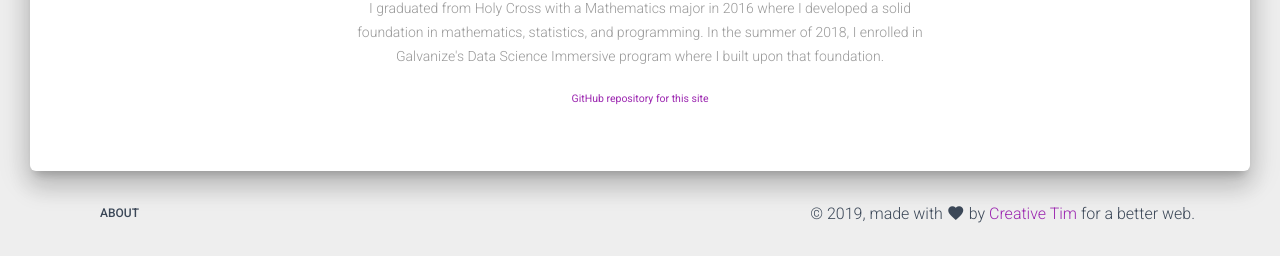
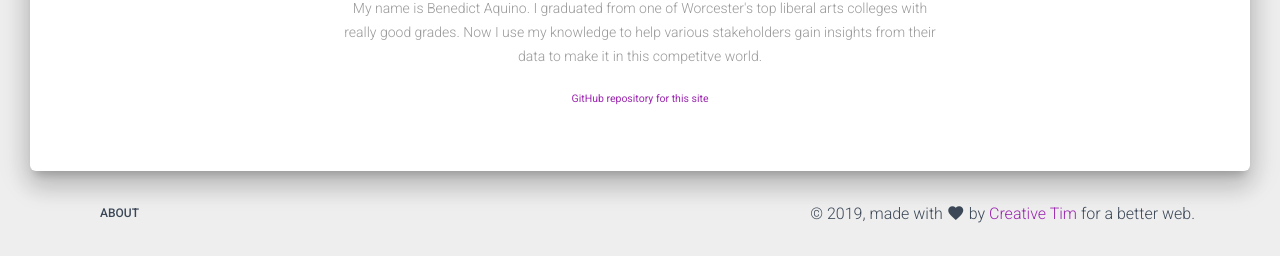
Before and after one commit to benedictaquino/benedict-aquino, a Flask app: page /about in a window 1280 px wide. Shown: the part 639-895 px from the top of the page. Run offline with Flask 3, Linux system fonts and the light colour scheme; parts of the project's set-up code (start-up, migrations or seed data) failed here and were passed over; some libraries are stand-ins or nearby versions.

Commit message:
updated about me page

```diff
--- a/app/templates/about.html
+++ b/app/templates/about.html
@@ -42,11 +42,7 @@
                 </div>
             </div>
             <div class="description text-center">
-                <p>
-                    I graduated from Holy Cross with a Mathematics major in 2016 where I developed a solid foundation in
-                    mathematics, statistics, and programming. In the summer of 2018, I enrolled in Galvanize's Data Science
-                    Immersive program where I built upon that foundation.
-                </p>
+                <p>My name is Benedict Aquino. I graduated from one of Worcester's top liberal arts colleges with really good grades. Now I use my knowledge to help various stakeholders gain insights from their data to make it in this competitve world.</p>
             </div>
             <div class="description text-center text-muted">
                 <p>
```
